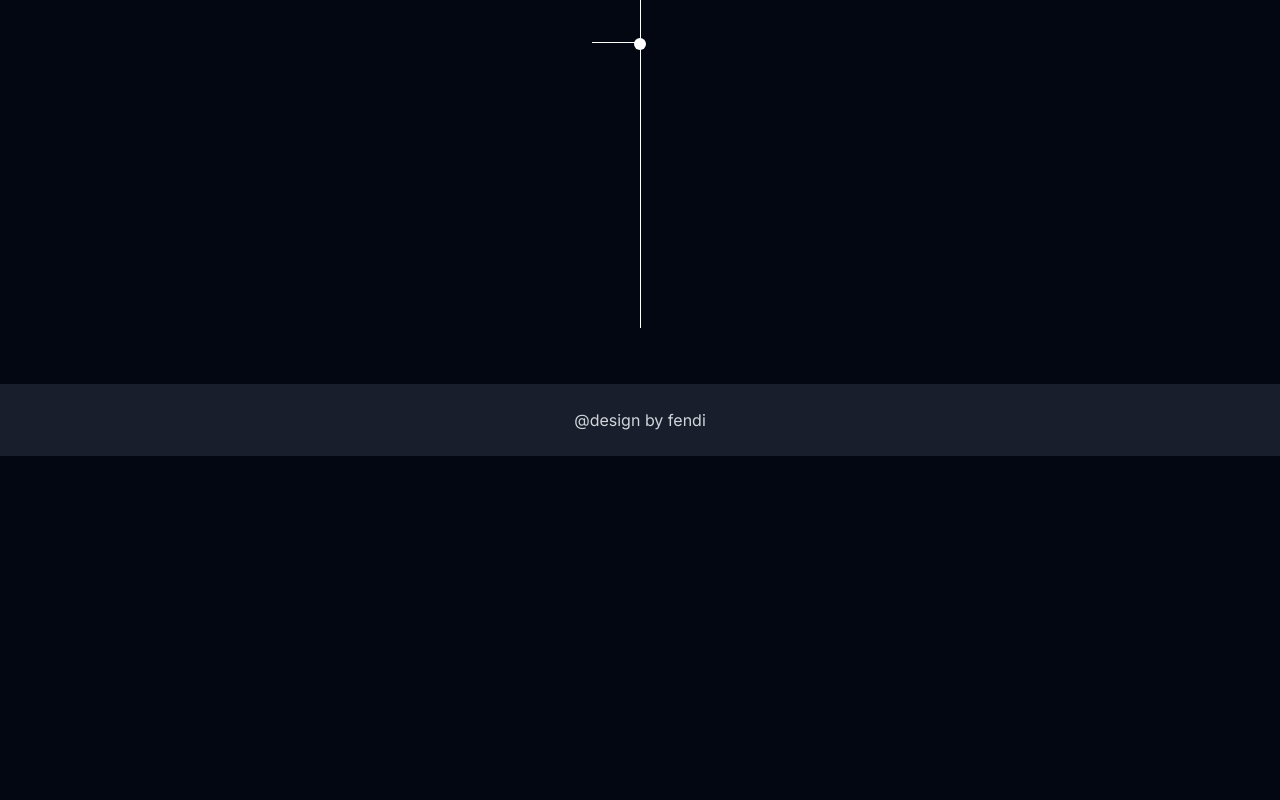
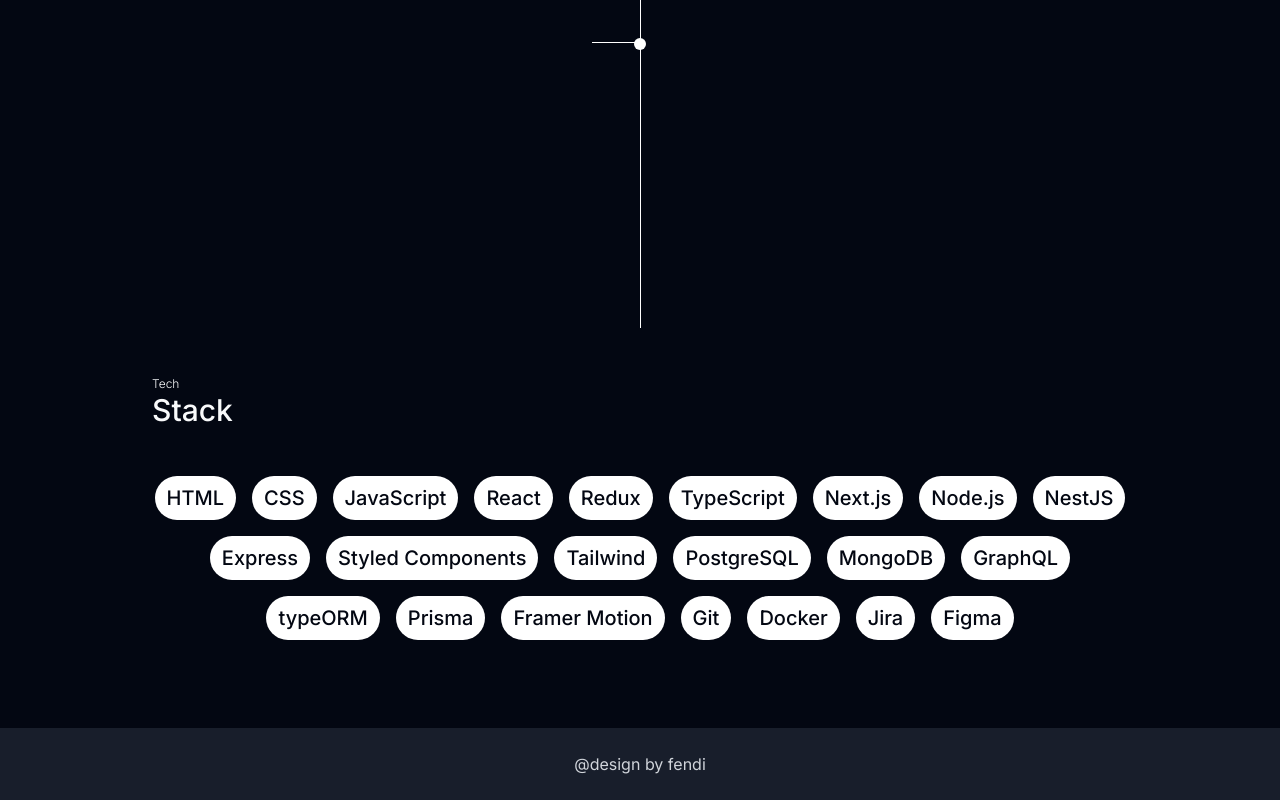
Before and after one commit to aFendell/portfolio, a Next.js app: page / in a window 1280 px wide. Shown: the part 1650-2450 px from the top of the page. Before the commit the page ends 2106 px from the top, so only its background shows below. Built offline with nearby package versions, Linux system fonts and the light colour scheme.

Commit message:
feat: stack section

```diff
--- a/src/app/page.tsx
+++ b/src/app/page.tsx
@@ -1,6 +1,7 @@
-import Experience from "@/components/sections/experience/Experience";
 import Hero from "@/components/sections/Hero";
 import Overview from "@/components/sections/Overview";
+import Experience from "@/components/sections/experience/Experience";
+import Stack from "@/components/sections/Stack";
 
 export default function Home() {
   return (
@@ -8,6 +9,7 @@
       <Hero />
       <Overview />
       <Experience />
+      <Stack />
     </>
   );
 }
--- /dev/null
+++ b/src/components/sections/Stack.tsx
@@ -0,0 +1,24 @@
+import { stackData } from "@/data/stack";
+import { Muted, Title } from "@/components/ui/Typography";
+
+const Stack = () => {
+  const { title, subtitle, stack } = stackData;
+
+  return (
+    <section className="pb-12">
+      <Muted>{subtitle}</Muted>
+      <Title className="mb-12">{title}</Title>
+      <ul className="flex flex-wrap justify-center gap-2 sm:gap-4">
+        {stack.map((tech) => (
+          <li
+            className="rounded-full bg-white px-2 py-1 font-medium text-gray-950 sm:px-3 sm:py-2 sm:text-xl"
+            key={tech}>
+            {tech}
+          </li>
+        ))}
+      </ul>
+    </section>
+  );
+};
+
+export default Stack;
--- a/src/components/sections/experience/Experience.tsx
+++ b/src/components/sections/experience/Experience.tsx
@@ -8,7 +8,7 @@
   const { title, subtitle, jobs } = experienceData;
 
   return (
-    <section className="pb-12">
+    <section>
       <Muted>{subtitle}</Muted>
       <Title className="mb-12">{title}</Title>
       <Timeline items={jobs} />
--- a/src/data/skills.ts
+++ /dev/null
@@ -1,22 +0,0 @@
-export const skillsData = [
-  'HTML',
-  'CSS',
-  'JavaScript',
-  'TypeScript',
-  'React',
-  'Redux',
-  'Next.js',
-  'Node.js',
-  'Express',
-  'Nest.js',
-  'Git',
-  'TailwindCSS',
-  'Styled-Components',
-  'typeORM',
-  'Prisma',
-  'PostgreSQL',
-  'MongoDB',
-  'GraphQL',
-  'Framer Motion',
-  'Docker',
-] as const;
--- /dev/null
+++ b/src/data/stack.ts
@@ -0,0 +1,28 @@
+export const stackData = {
+  title: "Stack",
+  subtitle: "Tech",
+  stack: [
+    "HTML",
+    "CSS",
+    "JavaScript",
+    "React",
+    "Redux",
+    "TypeScript",
+    "Next.js",
+    "Node.js",
+    "NestJS",
+    "Express",
+    "Styled Components",
+    "Tailwind",
+    "PostgreSQL",
+    "MongoDB",
+    "GraphQL",
+    "typeORM",
+    "Prisma",
+    "Framer Motion",
+    "Git",
+    "Docker",
+    "Jira",
+    "Figma",
+  ],
+};
```
